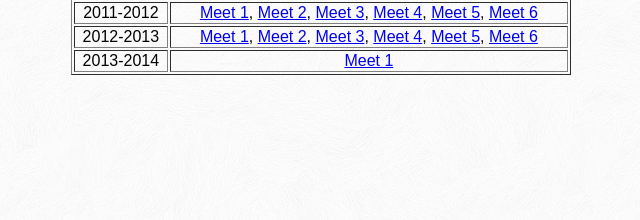
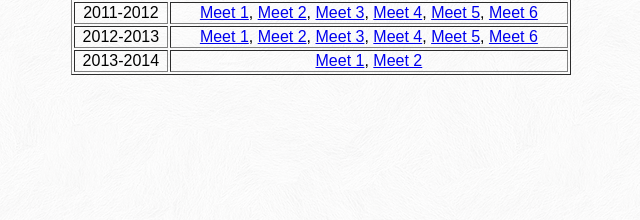
Before and after one commit to wamathteam/wamathteam.github.io, a plain HTML site: page frames/problems.html in a window 1280 px wide. Shown: the part 280-500 px from the top of the page, 319-959 px from the left. Drawn offline with Linux system fonts and the light colour scheme.

Commit message:
Added meet 2 for 2013

```diff
--- a/frames/problems.html
+++ b/frames/problems.html
@@ -58,7 +58,7 @@
   </tr>
   <tr class="centeredText">
     <td>2013-2014</td>
-    <td><a href="../documents/201310_mml.pdf">Meet 1</a>
+    <td><a href="../documents/201310_mml.pdf">Meet 1</a>, <a href="../documents/201311_mml.pdf">Meet 2</a></td>
   </tr>
 </table>
 </body>
```
Also changed, not shown: 1 other file.
